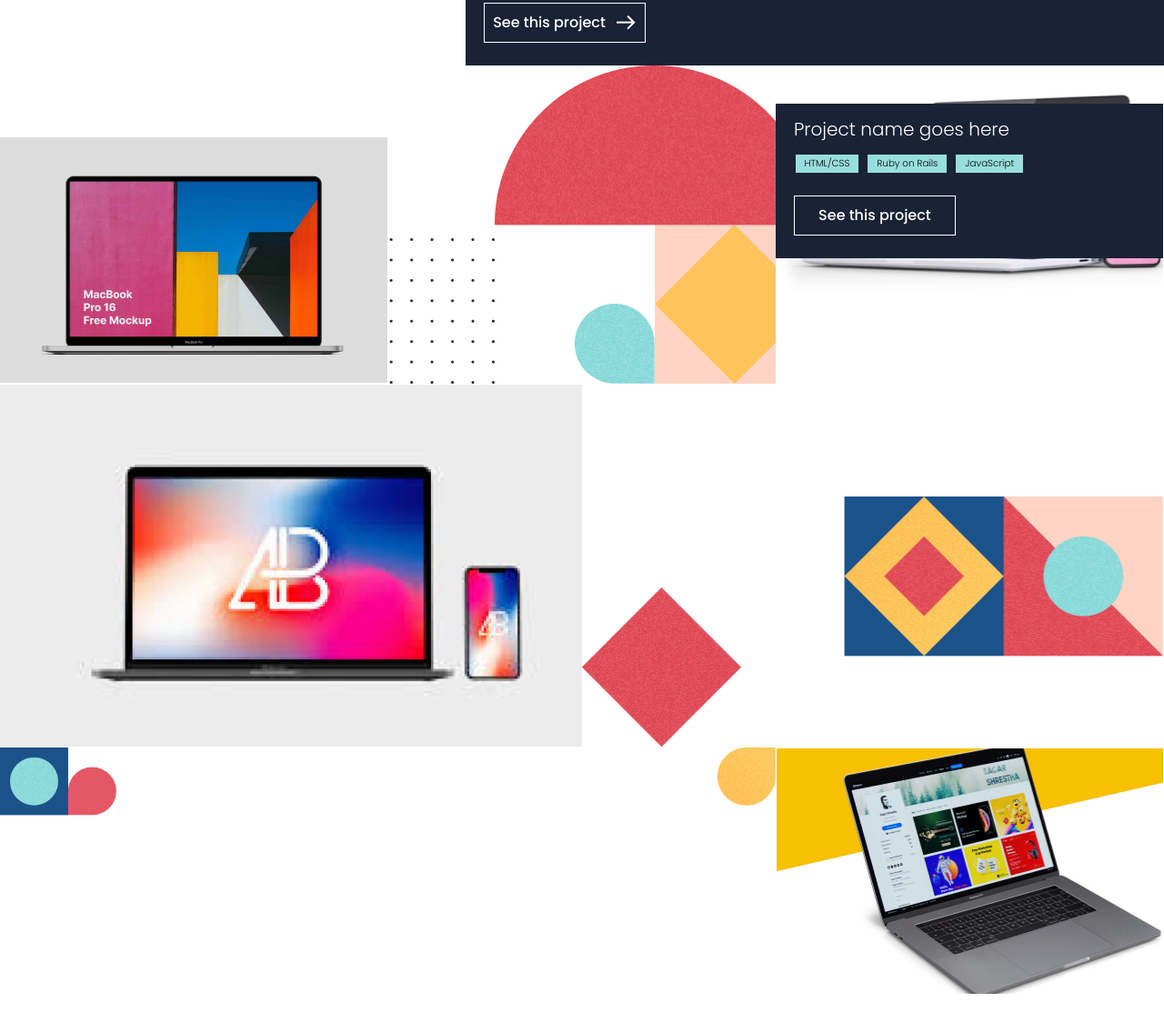
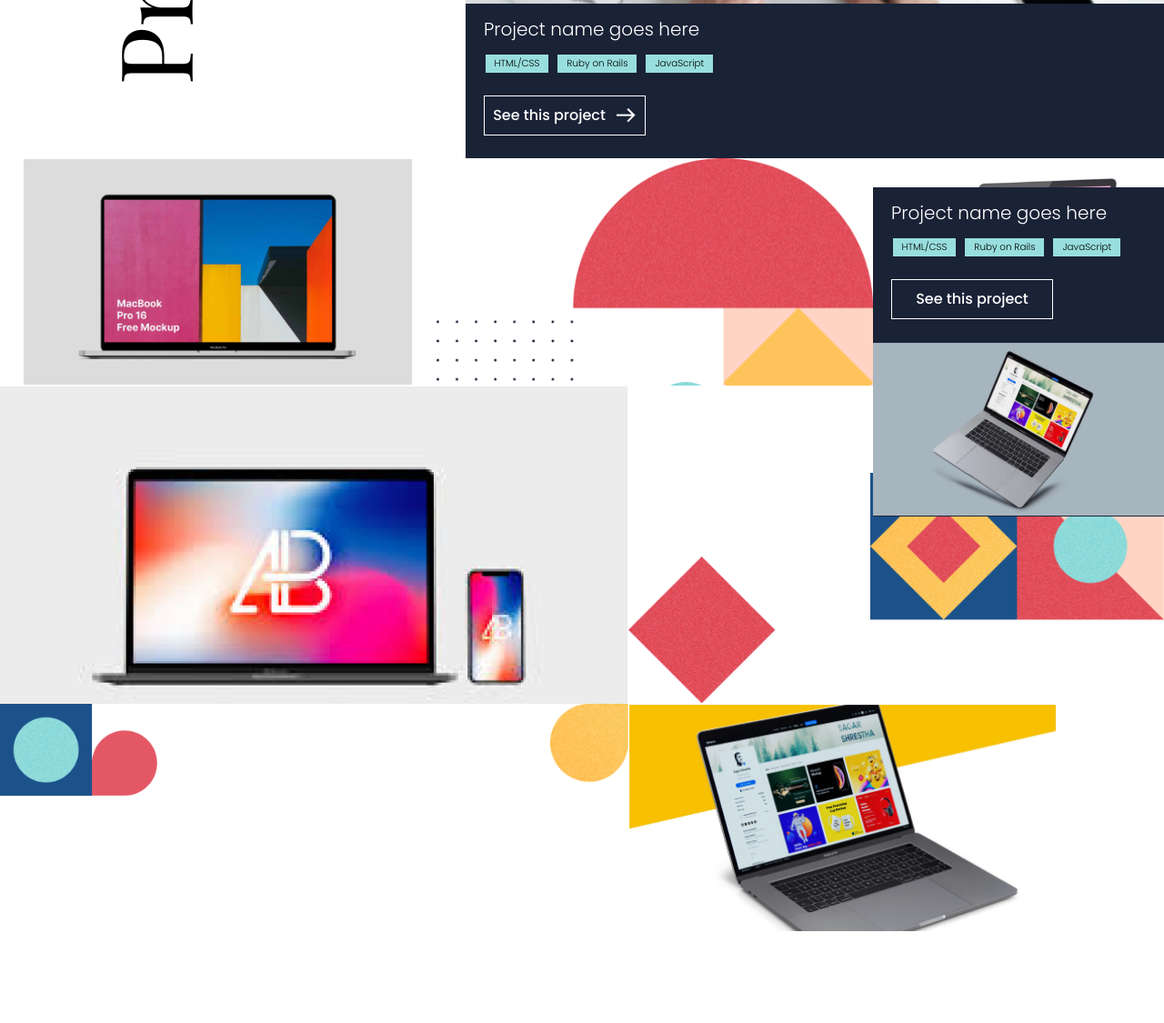
Before and after one commit to WillyStorm/PortFolioMobile, a website: page index.html in a window 1280 px wide. Shown: the part 1188-2313 px from the top of the page at 91% size. Drawn offline with nearby package versions, Linux system fonts and the light colour scheme.

Commit message:
Add aditional images / stylelint fix

```diff
--- a/index.html
+++ b/index.html
@@ -13,11 +13,12 @@
             <div class="flexend wide">
                 <nav><a class="menubar" href="#" onclick="showMenu()"><img class="menu-button" src="images/menu.png" alt="menu"></a>
                     <ul class="hormenu">
-                        <li class="link"><a href="#">Hello<div></div></a></li>
-                        <li class="link"><a href="#">Portfolio<div></div></a></li>
-                        <li class="link"><a href="#">About<div></div></a></li>
-                        <li class="link"><a href="#">Contact<div></div></a></li>
-                    </ul></nav>
+                        <li class="link"><a href="#">Hello</a></li>
+                        <li class="link"><a href="#">Portfolio</a></li>
+                        <li class="link"><a href="#">About</a></li>
+                        <li class="link"><a href="#">Contact</a></li>
+                    </ul>
+                </nav>
             </div>
         </header>
     </div>
@@ -115,9 +116,10 @@
                 </section>
                 <section>
                     <div class="maingrid-display">
-                    <div class="maingrid grids gr1"></div>
-                    <div class="maingrid grids gr2"></div>
-                    <div class="maingrid grids gr3">
+                    <div class="topflex">
+                        <div class="grids gr1"></div>
+                        <div class="grids gr2"></div>
+                        <div class="grids gr3">
                             <div class="blue-background add grids">
                                 <div class="margin">
                                     <h3>Project name goes here</h3>
@@ -130,20 +132,21 @@
                                         See this project
                                     </button>
                                 </div>
-
+                                <div class="addimg"></div>
                             </div>
                         </div>
-                    <div class="maingrid grids gr4"></div>
-                    <div class="maingrid grids gr5"></div>
-                    <div class="maingrid grids gr6"></div>
-                    <div class="maingrid grids gr7"></div>
-                    <div class="maingrid grids gr8"></div>
+                    </div>
+                    <div class="grids gr4"></div>
+                    <div class="grids gr5"></div>
+                    <div class="grids gr6"></div>
+                    <div class="grids gr7"></div>
+                    <div class="grids gr8"></div>
                 </div>
                 </section>
                     <section class="grid padd" id="About">
                     <div class="desctop"><div class="textright"><h2>About</h2>
                     <p>Lorem ipsum dolor sit amet, consectetur adipiscing elit, sed do eiusmod tempor incididunt ut labore et dolore magna aliqua. Ut enim ad minim veniam, quis nostrud exercitation ullamco laboris nisi ut aliquip ex ea commodo consequat. </p>
-                    <button type="button" class="rectangle">Get my CV<img src="images/teal.png" alt="download"></button>
+                    <button type="button" class="rectangle press">Get my CV<img src="images/download.png" alt="download"></button>
                     </div>
                     <ul class="bigbox">
                         <li class="box1">
@@ -175,7 +178,7 @@
                                 <li><span>Terminal</span></li>
                             </ul>
                         </li>
-                        <li class="box4"><br>
+                        <li class="box4">
                         </li>
                     </ul>
                 </div>
@@ -214,7 +217,7 @@
                             </ul>
                         </div>
                     </div>
-                    <div class="more"><button type="button" class="rectangle left">Get my CV<img src="images/download-blue.png" alt="download"></button></div>
+                    <div class="more"><button type="button" class="rectangle">Get my CV<img src="images/download-blue.png" alt="download"></button></div>
                     <div class="fillcolor"></div>
                 </section>
 </body>
--- a/style.css
+++ b/style.css
@@ -9,6 +9,7 @@ body {
 .display {
   background-image: url(./images/shape3.png);
   background-repeat: no-repeat;
+  z-index: 5;
 }
 
 .menubar {
@@ -32,6 +33,7 @@ body {
 
 .img1 {
   background-image: url(./images/geometry.png);
+  z-index: 3;
 }
 
 .img2 {
@@ -162,6 +164,7 @@ p {
 nav {
   display: flex;
   justify-content: end;
+  margin: 4%;
 }
 
 .flexend {
@@ -427,6 +430,7 @@ input:focus {
 
   body {
     overflow-x: hidden;
+    margin: 0 auto;
   }
 
   h1 {
@@ -442,18 +446,6 @@ input:focus {
     display: flex;
     justify-content: space-between;
     justify-content: center;
-    width: 100%;
-  }
-
-  nav {
-    display: flex;
-    justify-content: start;
-  }
-
-  .hormenu {
-    display: flex;
-    justify-content: space-between;
-    justify-content: start;
     width: 100%;
   }
 
@@ -551,85 +543,104 @@ input:focus {
     z-index: 3;
   }
 
+  .addimg {
+    display: block;
+    background-image: url(./images/5.png);
+    background-position: bottom;
+    background-repeat: no-repeat;
+    background-size: cover;
+    padding-top: 60%;
+  }
+
   .maingrid-display {
     display: grid;
-    grid-template-rows: 350px 400px 300px;
-    grid-template-columns: 16.66% 16.66% 16.66% 16.66% 16.66% 16.66%;
+    grid-template-rows: 250px 350px 250px;
+    grid-template-columns: 27% 27% 46%;
+    background-size: 100% auto;
   }
 
   .grids {
     display: flex;
     flex-direction: column;
     background-repeat: no-repeat;
-    position: relative;
   }
 
   .cont {
-    display: block;
-    padding-top: 100px;
     background-image: url(./images/5.png);
     background-position: bottom;
   }
 
+  .topflex {
+    grid-column: 1/ span 3;
+    grid-row: 1;
+    display: flex;
+    justify-content: flex-end;
+    width: 100%;
+    flex-grow: 0;
+    flex-shrink: 0;
+    background-size: 100% auto;
+  }
+
   .gr1 {
-    grid-column: 1/ span 2;
-    grid-row: 1;
+    flex: 1 1 20em;
     background-image: url(./images/grid1.png);
     background-position: bottom;
-    width: 100%;
-    height: auto;
+    background-size: contain;
   }
 
   .gr2 {
-    grid-column: 3/ span 2;
-    grid-row: 1;
+    flex: 1 1 20em;
     background-image: url(./images/grid2.png);
     background-position: top;
-    height: auto;
+    background-size: 100% auto;
   }
 
   .gr3 {
-    grid-column: 5/ span 2;
-    grid-row: 1;
+    flex: 1 1 20em;
+    flex-grow: 0;
+    flex-shrink: 0;
     background-image: url(./images/grid3.png);
+    background-size: contain;
   }
 
   .gr4 {
-    grid-column: 1/ span 3;
+    display: block;
+    grid-column: 1/ span 2;
     grid-row: 2;
     background-image: url(./images/grid4.png);
-    background-size: cover;
+    background-size: 100%;
   }
 
   .gr5 {
-    grid-column: 4/ span 3;
+    grid-column: 3;
     grid-row: 2;
     background-image: url(./images/grid5.png);
-    position: relative;
     background-position-x: left;
-    background-position: bottom;
+    background-position-y: bottom;
+    background-size: 100%;
   }
 
   .gr6 {
-    grid-column: 1/ span 2;
+    grid-column: 1;
     grid-row: 3;
     background-image: url(./images/grid6.png);
     background-repeat: no-repeat;
-    background-size: 30%;
+    background-size: 50%;
   }
 
   .gr7 {
-    grid-column: 3/ span 2;
+    grid-column: 2;
     grid-row: 3;
     background-image: url(./images/grid7.png);
-    background-size: 15%;
+    background-size: 25%;
     background-position-x: right;
   }
 
   .gr8 {
-    grid-column: 5/ span 2;
+    grid-column: 3;
     grid-row: 3;
     background-image: url(./images/grid8.png);
+    background-size: 80%;
   }
 
   .gone {
@@ -683,15 +694,15 @@ input:focus {
   }
 
   .box4 {
+    display: block;
     grid-column: 2;
     grid-row: 2;
-    padding-left: 10%;
     background-image: url(./images/dotsteal.png);
   }
 
   .table {
     display: grid;
-    grid-template-rows: 95% 100px;
+    grid-template-rows: 95% 160px;
     grid-template-columns: 30% 40% 30%;
     margin-top: 10%;
   }
@@ -699,6 +710,7 @@ input:focus {
   .display {
     grid-column: 2;
     grid-row: 1;
+    background-image: none;
   }
 
   .footer-background {
@@ -707,7 +719,7 @@ input:focus {
     margin: 0;
     padding: 0;
     background: #1a2236;
-    padding-top: 5%;
+    padding-top: 10%;
   }
 
   .more {
@@ -715,7 +727,7 @@ input:focus {
     grid-row: 2;
     background-color: #1a2236;
     text-align: center;
-    padding-top: 5%;
+    padding-top: 10%;
   }
 
   .fillcolor {
@@ -752,7 +764,8 @@ input:focus {
   }
 
   .hormenu {
-    display: flex;
+    display: inline-flex;
+    gap: 20%;
     justify-content: space-between;
     justify-content: start;
     width: 100%;
```
Lines whose indentation alone changed are shown as unchanged.
